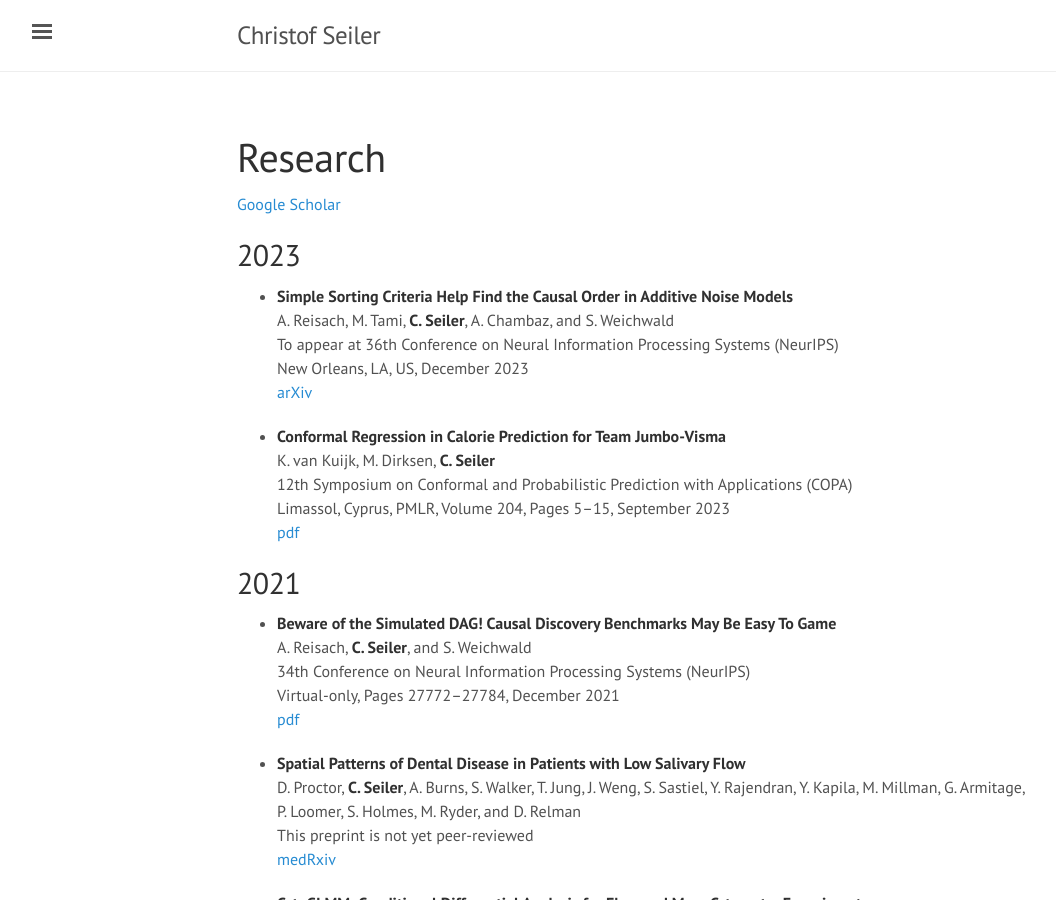
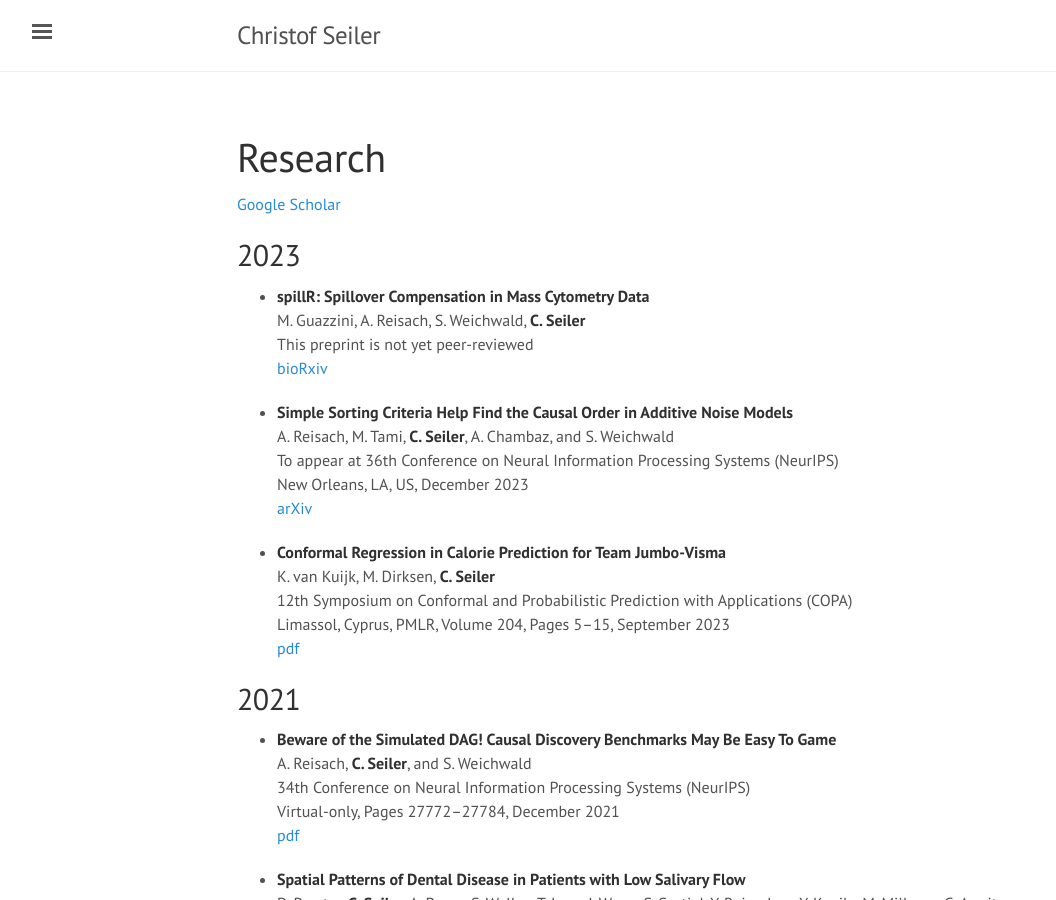
Before and after one commit to ChristofSeiler/ChristofSeiler.github.io, a Jekyll site: the page built from research.md, in a window 1280 px wide and 900 px high. Shown: the whole window, without its empty margins (3-1059 px from the left). Built offline with Jekyll 4.4.1, drawn with Linux system fonts in a browser that asks for light colours.

Commit message:
added spillR paper

```diff
--- a/research.md
+++ b/research.md
@@ -6,6 +6,11 @@ title: Research
 [Google Scholar](https://scholar.google.com/citations?user=fxMt84EAAAAJ&hl=en)
 
 ## 2023
+
+* **spillR: Spillover Compensation in Mass Cytometry Data** <br>
+M. Guazzini, A. Reisach, S. Weichwald, **C. Seiler** <br>
+This preprint is not yet peer-reviewed <br>
+[bioRxiv](https://www.biorxiv.org/content/10.1101/2023.10.04.560870v1)
 
 * **Simple Sorting Criteria Help Find the Causal Order in Additive Noise Models** <br>
 A. Reisach, M. Tami, **C. Seiler**, A. Chambaz, and S. Weichwald <br>
```
